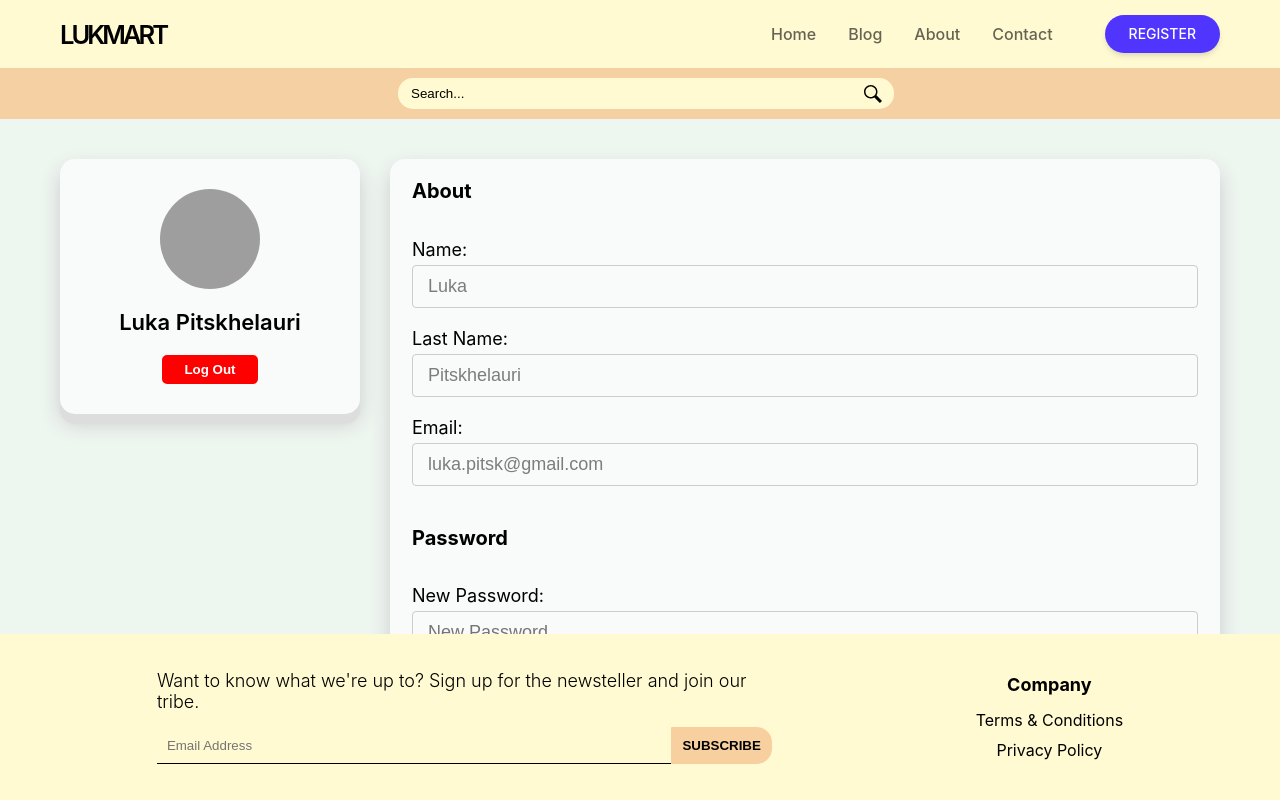
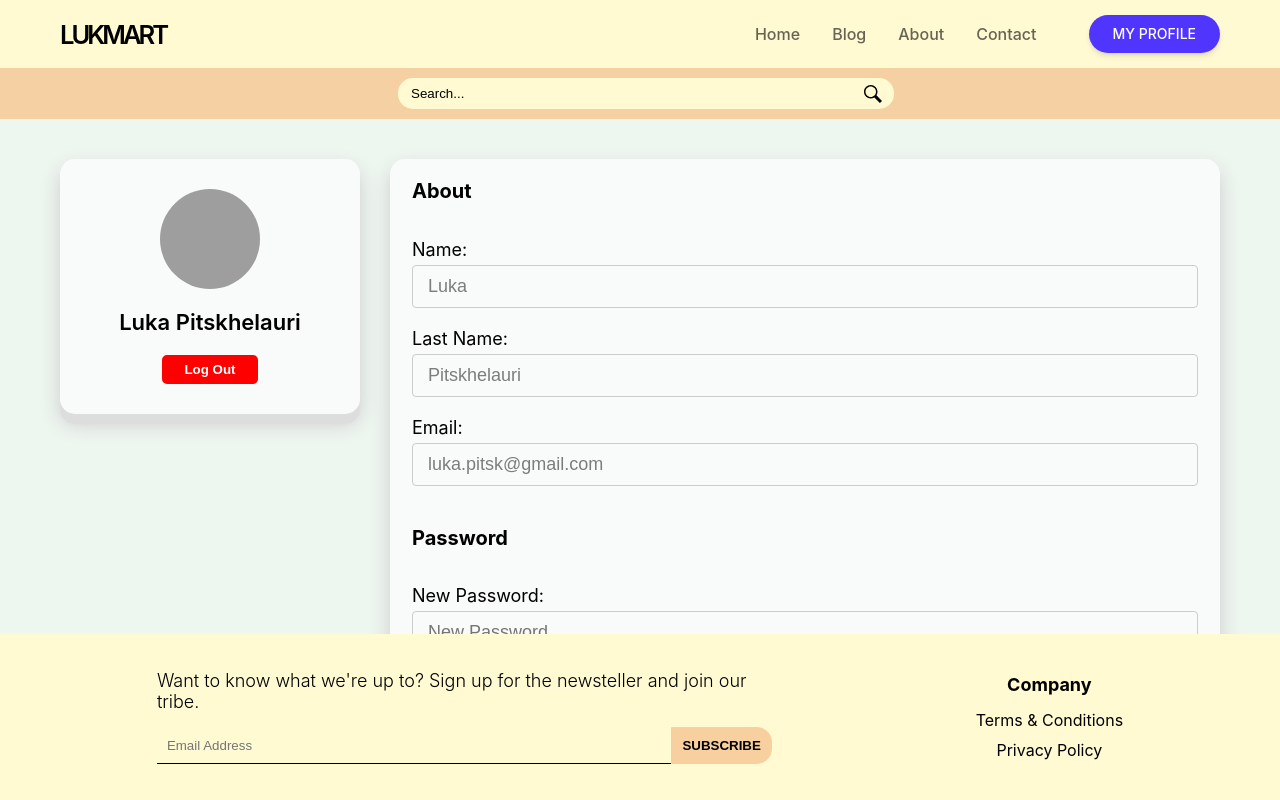
Before and after one commit to lukaoes/React-TBC, a React (Create React App) app: page /profile in a window 1280 px wide. Built offline with nearby package versions, Linux system fonts and the light colour scheme; grey boxes are pictures that could not be loaded.

Commit message:
Modify: Link that goes to Profile page

```diff
--- a/src/components/layout/Header.jsx
+++ b/src/components/layout/Header.jsx
@@ -37,7 +37,7 @@ const Header = () => {
                   <li className="menu-item"><NavLink to="/contact" className="menu-link">Contact</NavLink></li>
               </ul>
             </div>
-            <a href="/" className="menu-block">REGISTER</a>
+            <a href="/profile" className="menu-block">MY PROFILE</a>
         </nav>
       </header>
       <div className="search-bar">
```
